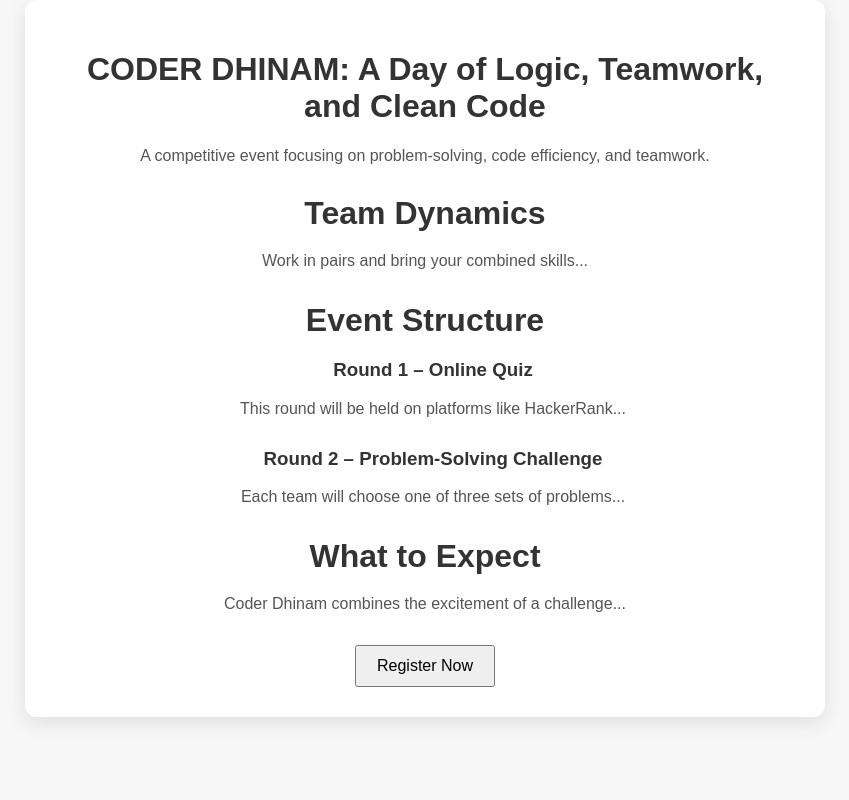
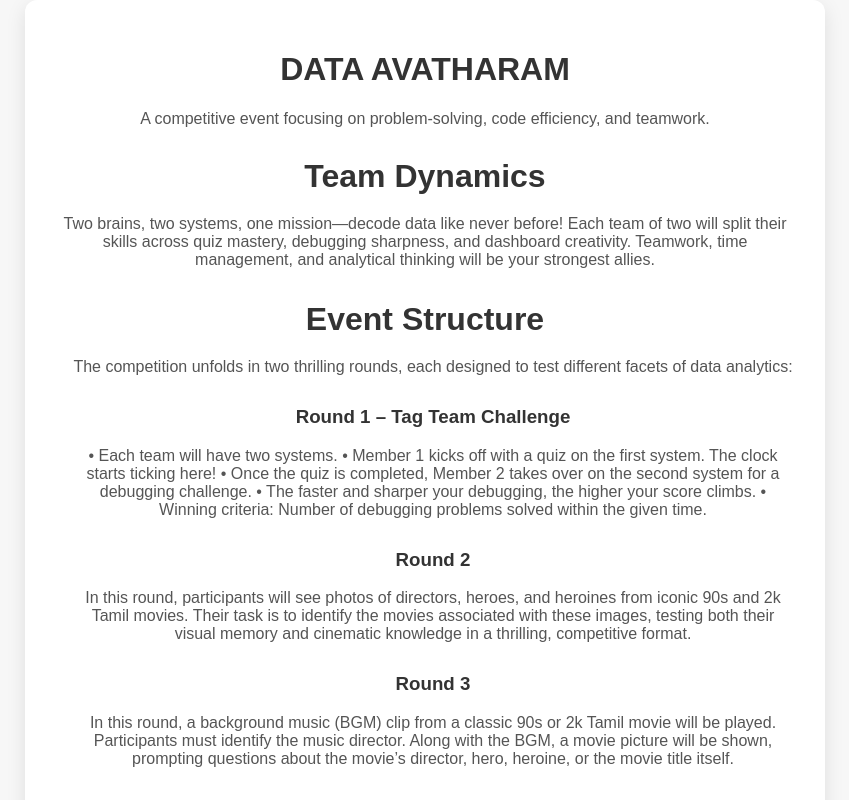
Before and after one commit to Sforsuraj/futura25, a React (Vite) app: page /event/1 in a window 1280 px wide. Shown: the top 800 px of the page, without its empty margins (215-1064 px from the left). Built offline with nearby package versions, Linux system fonts and the light colour scheme.

Commit message:
update event

```diff
--- a/src/data/eventsdescription.ts
+++ b/src/data/eventsdescription.ts
@@ -1,6 +1,6 @@
 export const allEvents = [
   {
-    id: "1",
+    id: "3",
     title: "CODER DHINAM: A Day of Logic, Teamwork, and Clean Code",
     desc: "A competitive event focusing on problem-solving, code efficiency, and teamwork.",
     sections: [
@@ -100,4 +100,44 @@
       },
     ],
   },
+  {
+  id: "1",
+    title: "DATA AVATHARAM",
+    desc: "A competitive event focusing on problem-solving, code efficiency, and teamwork.",
+    sections: [
+      {
+        heading: "Team Dynamics",
+        content: "Two brains, two systems, one mission—decode data like never before! Each team of two will split their skills across quiz mastery, debugging sharpness, and dashboard creativity. Teamwork, time management, and analytical thinking will be your strongest allies.",
+      },
+      {
+        heading: "Event Structure",
+        subsections: [
+          {
+            subheading: "",
+            content: "The competition unfolds in two thrilling rounds, each designed to test different facets of data analytics:",
+          },
+          {
+            subheading: "Round 1 – Tag Team Challenge",
+            content: "•	Each team will have two systems.\n• Member 1 kicks off with a quiz on the first system. The clock starts ticking here!\n•	Once the quiz is completed, Member 2 takes over on the second system for a debugging challenge.\n•	The faster and sharper your debugging, the higher your score climbs.\n•	Winning criteria: Number of debugging problems solved within the given time.",
+          },
+          {
+            subheading: "Round 2",
+            content: "In this round, participants will see photos of directors, heroes, and heroines from iconic 90s and 2k Tamil movies. Their task is to identify the movies associated with these images, testing both their visual memory and cinematic knowledge in a thrilling, competitive format.",
+          },
+          {
+            subheading: "Round 3",
+            content: "In this round, a background music (BGM) clip from a classic 90s or 2k Tamil movie will be played. Participants must identify the music director. Along with the BGM, a movie picture will be shown, prompting questions about the movie’s director, hero, heroine, or the movie title itself.",
+          },
+          {
+            subheading: "Round 3 - Final",
+            content: "In the thrilling final round, one teammate from each team acts out movie titles conveyed through Dumb Charades, while others guess within a time limit. Alongside this, teams tackle a 'Connection Game,' deciphering links between pictures or clues tied to a single movie or song. Adding to the excitement, teams can use creative sabotages to challenge opponents",
+          },
+        ],
+      },
+      {
+        heading: "Bonus Fun",
+        content: "Expect surprising musical cues, cinematic twists, and a joyous celebration of 90s–2k movies and melodies throughout the event.",
+      },
+    ],
+  },
 ];
```
